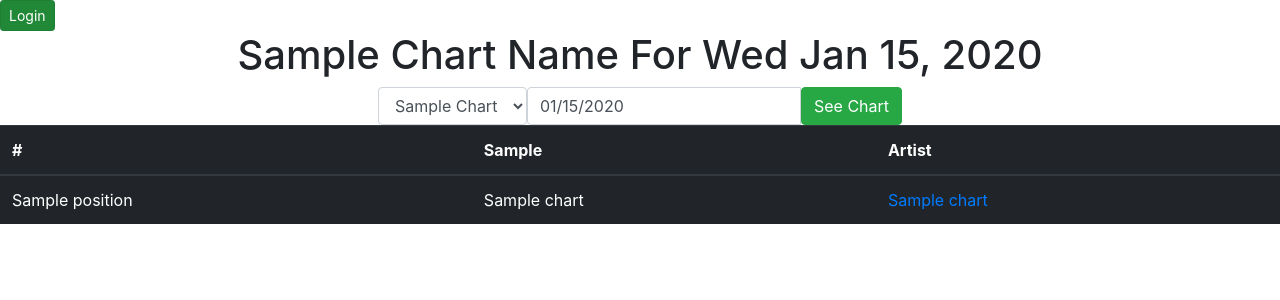
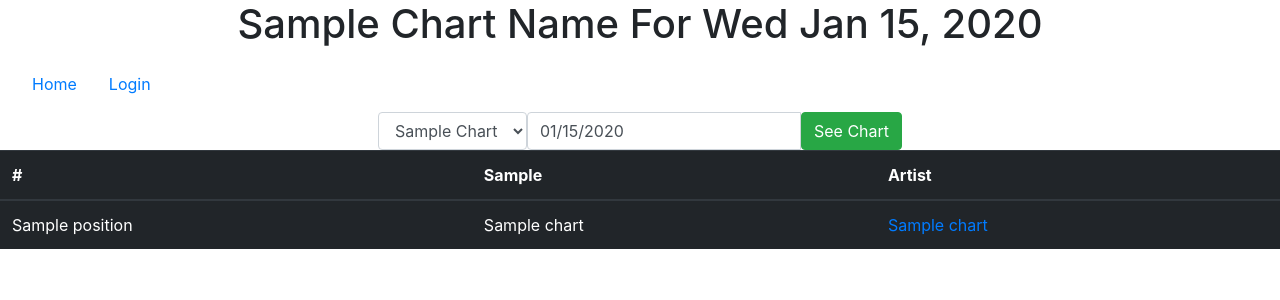
Before and after one commit to CollinDietz/billboard-analytics, a PHP site: the page made by application/views/Chart_view.php in a window 1280 px wide. Shown: the top 300 px of the page. Run offline with PHP 8.4, Linux system fonts and the light colour scheme; the template is opened without the code that fills it: most values are stand-ins (such as "Sample title", 1, 10 or a date in 2020); data that the repository does not hold is empty; some libraries are stand-ins or nearby versions.

Commit message:
Added nav bar

```diff
--- a/application/controllers/Scorecard.php
+++ b/application/controllers/Scorecard.php
@@ -27,7 +27,7 @@ function Artist($parameter1 = null)
   $artist_id = $results[0]['artist_id'];
 
   $results = $this->Scorecard_model->GetChartEntriesStats($artist_id);
-  $this->load->view("Scorecard/Artist",
+  $this->load->view("Scorecard_Artist",
    array(
      'artist_name' => $artist_name,
      'charts' => $results["chart_names"],
--- a/application/views/Chart_view.php
+++ b/application/views/Chart_view.php
@@ -13,13 +13,14 @@ $ALBUM_IDENT = "Album Name";
   <script src="https://code.jquery.com/jquery-3.3.1.slim.js" integrity="sha256-fNXJFIlca05BIO2Y5zh1xrShK3ME+/lYZ0j+ChxX2DA=" crossorigin="anonymous"></script>
   <script src="https://cdnjs.cloudflare.com/ajax/libs/bootstrap-datepicker/1.8.0/js/bootstrap-datepicker.js"></script>
   <?php echo link_tag('assets/css/main.css'); ?>
-  <a class="btn btn-sm btn-success" href='<?php echo site_url('login')?>' role="button">Login</a>
 </head>
 
 <body class="body">
   <h1 class="text-center text-capitalize green">
     <?php echo $chart_name." For ".date("D M d, Y", strtotime($date)); ?>
   </h1>
+  <?php include_once("main_nav_bar.php") ?>
+
 
     <form action=<?php echo site_url("chart/chart_pick")?> method="post">
       <div class="form-inline justify-content-center">
--- a/application/views/Scorecard/Artist.php
+++ b/application/views/Scorecard_Artist.php
@@ -34,6 +34,7 @@
   <h1 class="text-center green">
     <?php echo $artist_name ?>
   </h1>
+  <?php include_once("main_nav_bar.php") ?>
   <div class="d-flex justify-content-center">
   <div class="ct-chart ">
   </div>
--- /dev/null
+++ b/application/views/main_nav_bar.php
@@ -0,0 +1,10 @@
+<nav class="navbar">
+  <ul class="nav">
+    <li class="nav-item">
+      <a class="nav-link" href="<?php echo site_url()?>">Home</a>
+    </li>
+    <li class="nav-item">
+      <a class="nav-link" href="<?php echo site_url('login')?>">Login</a>
+    </li>
+  </ul>
+</nav>
```
